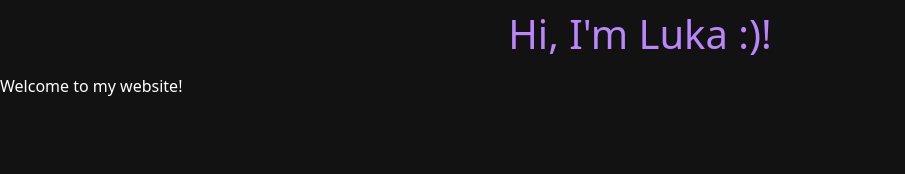
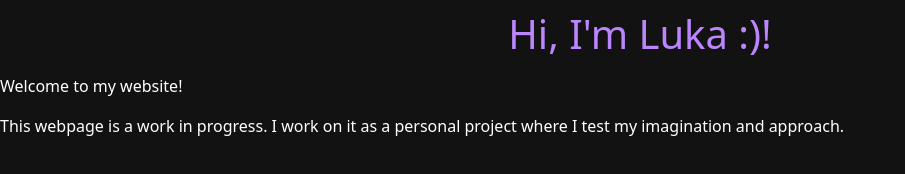
Before and after one commit to SHAD0WJ0KER/SHAD0WJ0KER.github.io, a plain HTML site: page index.html in a window 1280 px wide. Shown: the whole page, without its empty margins (0-905 px from the left). Drawn offline with nearby package versions, Linux system fonts and the light colour scheme.

Commit message:
added readme and a clarification

```diff
--- a/index.html
+++ b/index.html
@@ -20,6 +20,11 @@
             <p></p>
         </div>
         <p>Welcome to my website!</p>
+        <p>
+            This webpage is a work in progress. I work on it as a personal
+            project where I test my imagination and approach.
+        </p>
+
         <script
             src="https://cdn.jsdelivr.net/npm/bootstrap@5.0.2/dist/js/bootstrap.bundle.min.js"
             integrity="sha384-MrcW6ZMFYlzcLA8Nl+NtUVF0sA7MsXsP1UyJoMp4YLEuNSfAP+JcXn/tWtIaxVXM"
```
Also changed, not shown: 1 other file.
